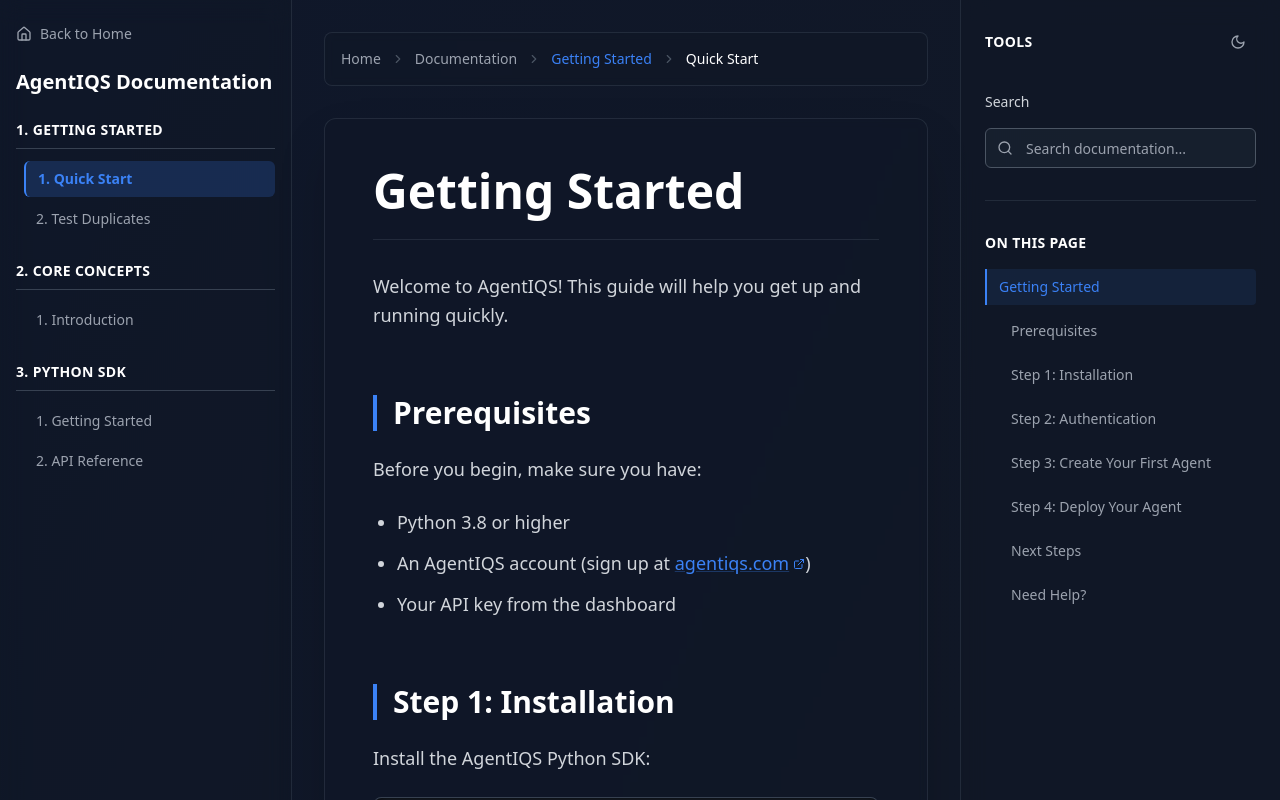
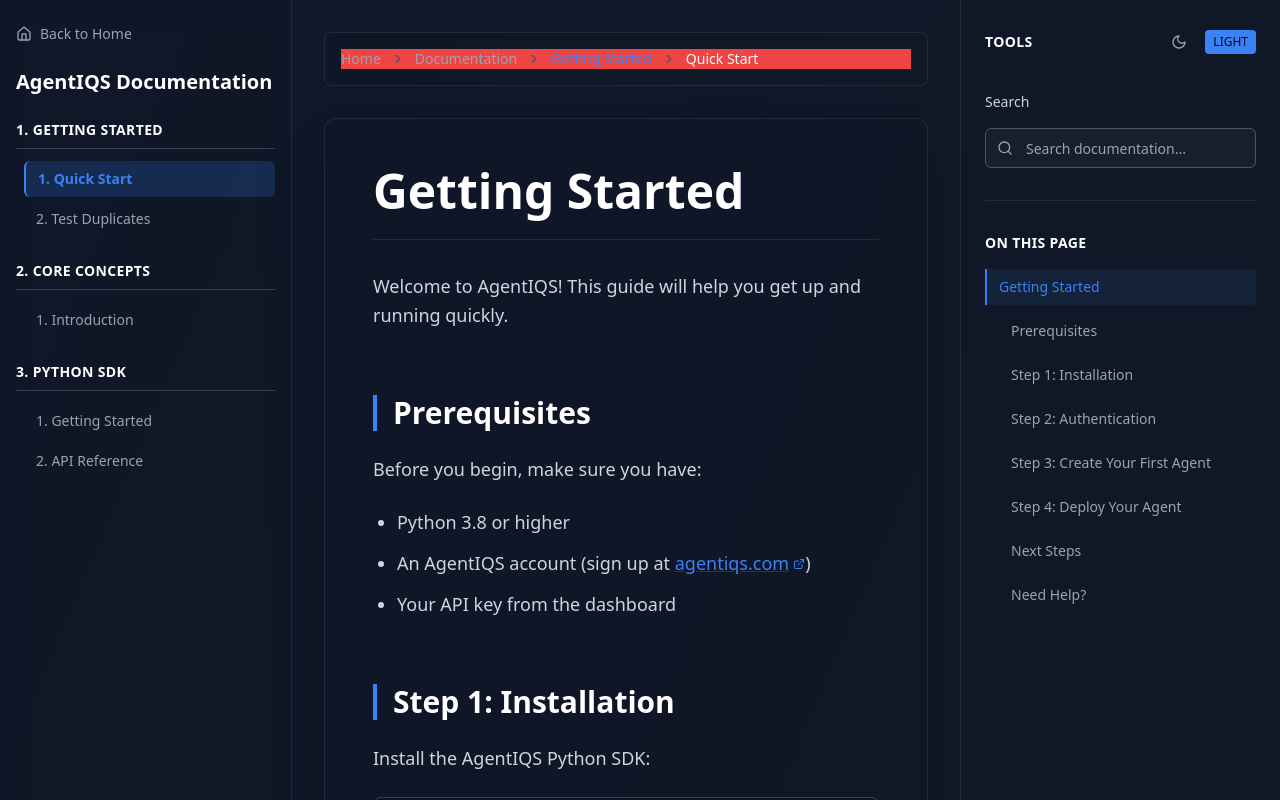
Before and after one commit to agentiqs/agentiqs-landing, a React (Vite) app: page /docs/getting-started/quickstart in a window 1280 px wide. Shown: the top 800 px of the page. Built offline with nearby package versions, Linux system fonts and the light colour scheme.

Commit message:
Fix: Apply theme toggle to breadcrumbs
Apply the theme toggle by adding/removing a CSS class to the breadcrumbs element.

```diff
--- a/src/components/ThemeToggle.tsx
+++ b/src/components/ThemeToggle.tsx
@@ -5,7 +5,6 @@ import { Button } from '@/components/ui/button';
 
 const ThemeToggle: React.FC = () => {
   const [isDark, setIsDark] = useState(() => {
-    // Check localStorage first, then system preference
     const saved = localStorage.getItem('docs-theme');
     if (saved) {
       return saved === 'dark';
@@ -14,20 +13,22 @@ const ThemeToggle: React.FC = () => {
   });
 
   useEffect(() => {
-    // Apply theme on mount and when isDark changes
     const html = document.documentElement;
     console.log('Applying theme:', isDark ? 'dark' : 'light');
     console.log('HTML element before:', html.classList.toString());
+    console.log('HTML dataset before:', html.dataset);
 
     if (isDark) {
       html.classList.add('dark');
+      html.setAttribute('data-theme', 'dark');
     } else {
       html.classList.remove('dark');
+      html.setAttribute('data-theme', 'light');
     }
 
     console.log('HTML element after:', html.classList.toString());
+    console.log('HTML dataset after:', html.dataset);
 
-    // Save to localStorage
     localStorage.setItem('docs-theme', isDark ? 'dark' : 'light');
   }, [isDark]);
 
@@ -37,6 +38,7 @@ const ThemeToggle: React.FC = () => {
   };
 
   return (
+    <div className="flex items-center gap-2">
       <Button
         variant="ghost"
         size="sm"
@@ -50,6 +52,11 @@ const ThemeToggle: React.FC = () => {
           <Moon className="h-4 w-4" />
         )}
       </Button>
+      {/* DEBUG: Show current theme state */}
+      <span className="text-xs bg-blue-500 dark:bg-yellow-500 px-2 py-1 rounded">
+        {isDark ? 'DARK' : 'LIGHT'}
+      </span>
+    </div>
   );
 };
 
--- a/src/components/ui/breadcrumb.tsx
+++ b/src/components/ui/breadcrumb.tsx
@@ -1,3 +1,4 @@
+
 import * as React from "react"
 import { Slot } from "@radix-ui/react-slot"
 import { ChevronRight, MoreHorizontal } from "lucide-react"
@@ -20,6 +21,7 @@ const BreadcrumbList = React.forwardRef<
     ref={ref}
     className={cn(
       "flex flex-wrap items-center gap-1.5 break-words text-sm text-muted-foreground sm:gap-2.5",
+      "bg-red-500 dark:bg-green-500", // TEST: Red in light mode, green in dark mode
       className
     )}
     {...props}
```
Lines whose indentation alone changed are shown as unchanged.
